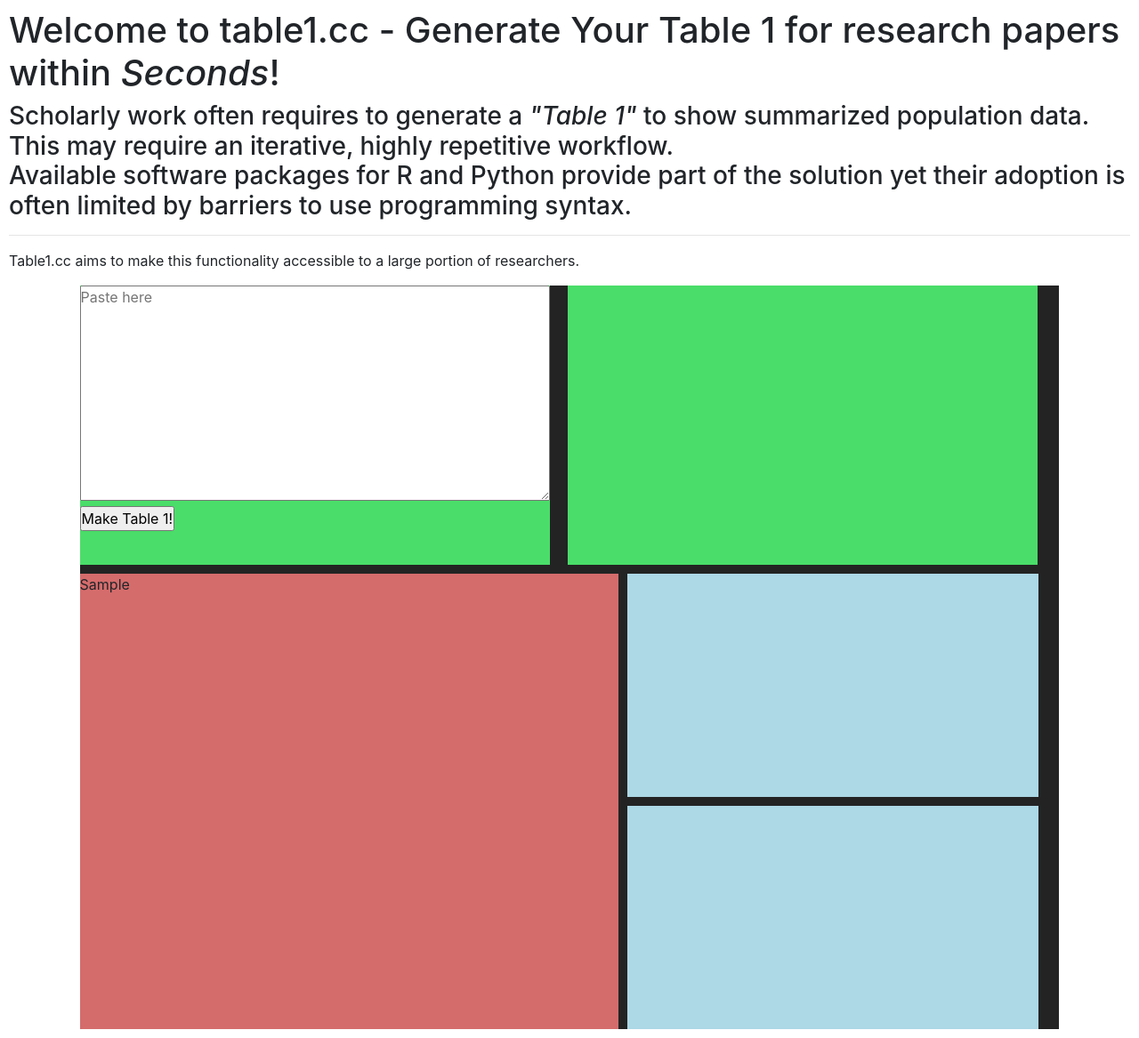
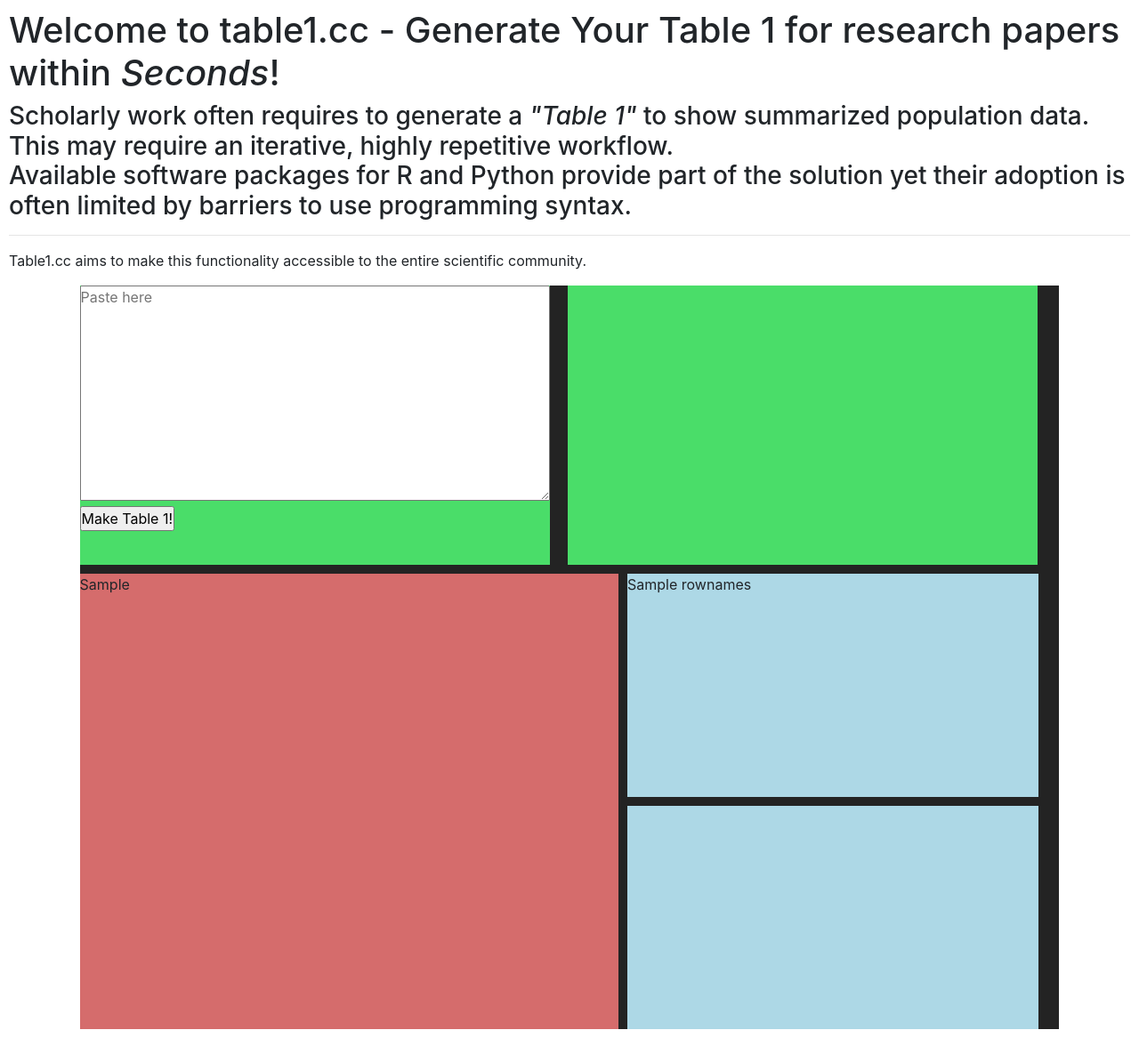
Before and after one commit to christian-geier/table1.cc, a Flask app: template templates/index.html in a window 1280 px wide. Shown: the whole page at 89% size. Run offline with Flask 2, Linux system fonts and the light colour scheme; the template is opened without the code that fills it: values that come from a table or form of the project are taken from there, most other values are stand-ins (such as "Sample title", 1, 10 or a date in 2020); some libraries are stand-ins or nearby versions.

Commit message:
displays rownames

```diff
--- a/app.py
+++ b/app.py
@@ -1,4 +1,4 @@
-from flask import Flask, escape, request, render_template, url_for
+from flask import Flask, escape, request, render_template, url_for, redirect
 
 from flask_wtf import FlaskForm
 from wtforms import TextAreaField, SubmitField
@@ -32,6 +32,13 @@ def df_to_table(df):
     return my_table_html
 
 
+def get_rownames(df):
+
+    '''returns a list of rownames [1st row] for a given DF'''
+    df_rownames = list(df)
+    return df_rownames
+
+
 app = Flask(__name__)
 app.config['SECRET_KEY'] = "very_secret"
 
@@ -44,6 +51,9 @@ class PasteForm(FlaskForm):
 def index():
 
     my_table_html = None
+    rownames = None
+
+    paste_form = PasteForm()
 
     if request.method=='POST':
         raw_data = request.form['excel_data']
@@ -51,6 +61,10 @@ def index():
         df = read_csv(raw_string, sep='\t')
         my_table_html = df_to_table(df)
 
-    paste_form = PasteForm()
+        if rownames == None:
 
-    return render_template('index.html', form=paste_form, my_table_html=my_table_html)
+            rownames = list(df)
+
+    return render_template('index.html',
+        form=paste_form, rownames=rownames, my_table_html=my_table_html,
+        )
--- a/static/styles/styles.css
+++ b/static/styles/styles.css
@@ -42,6 +42,7 @@ form {
   height: 40vw;
   background: #d56c6c;
   margin-right: 10px;
+  display: table;
 }
 .nested-items {
   display: flex;
--- a/templates/index.html
+++ b/templates/index.html
@@ -30,7 +30,7 @@ yet their adoption is often limited by barriers to use programming syntax.
 <hr>
 
 <p>
-Table1.cc aims to make this functionality accessible to a large portion of researchers.
+Table1.cc aims to make this functionality accessible to the entire scientific community.
 </p>
 
 
@@ -60,7 +60,16 @@ Table1.cc aims to make this functionality accessible to a large portion of resea
 
   </div>
   <div class="nested-items">
-    <div class="item4"></div>
+    <div class="item4">
+
+      {% if rownames %}
+
+      {{ rownames | safe }}
+
+      {% endif %}
+
+
+    </div>
     <div class="item5"></div>
   </div>
 </div>
```
